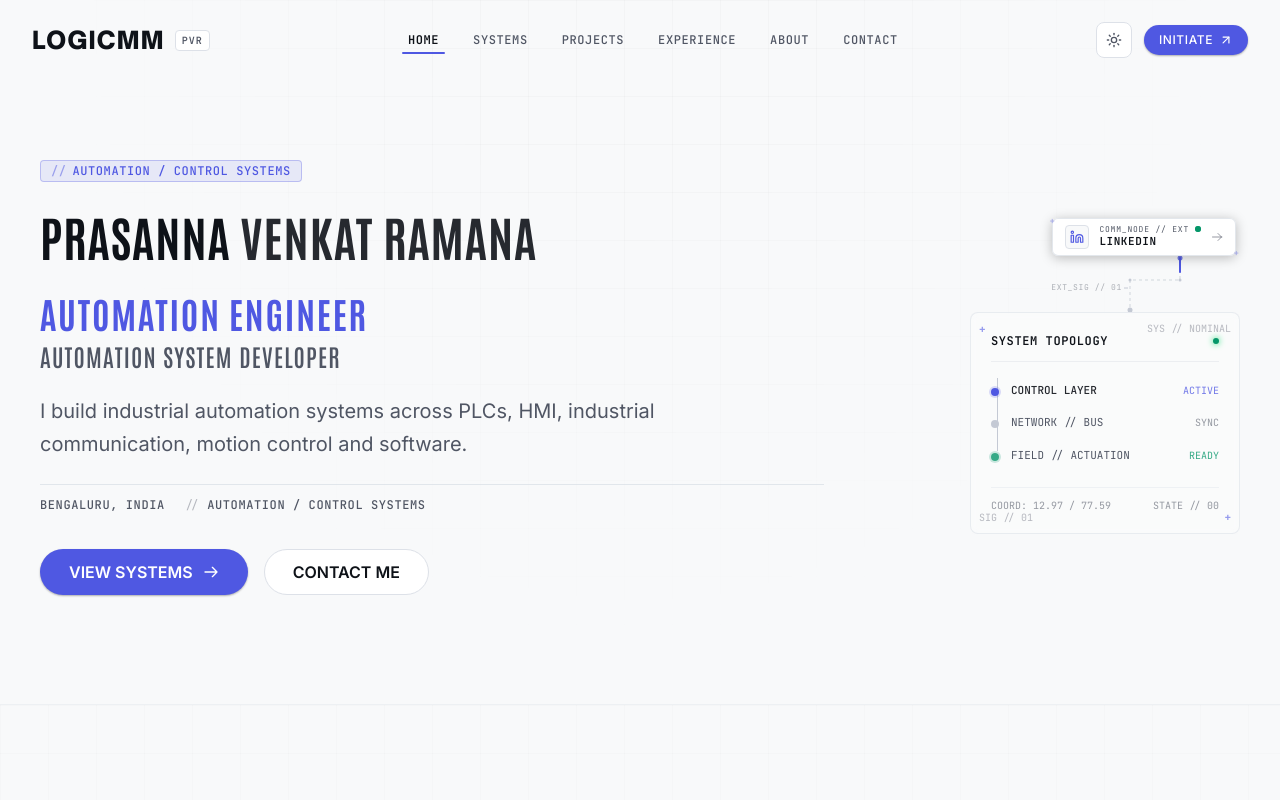
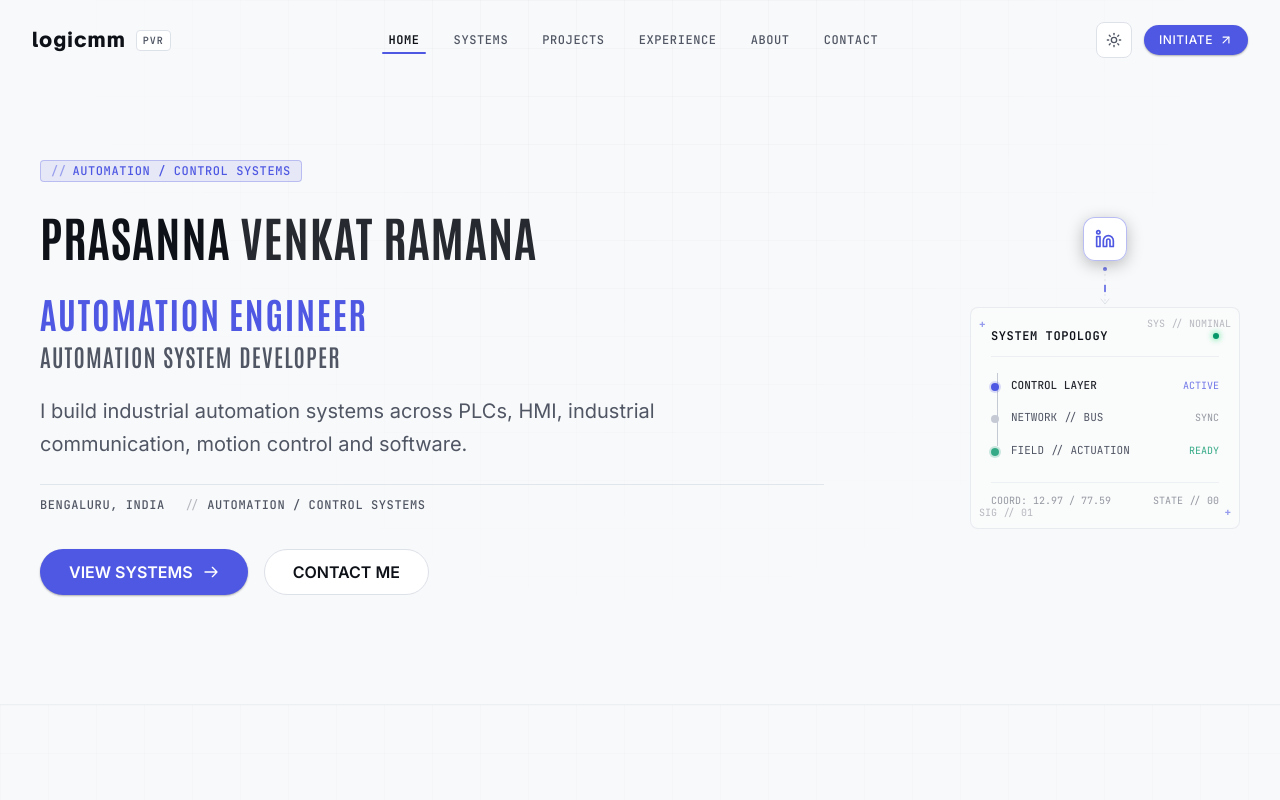
Before and after one commit to hariprasadalagesan/pvr, a React (Vite) app: page / in a window 1280 px wide. Shown: the top 800 px of the page. Built offline with nearby package versions, Linux system fonts and the light colour scheme.

Commit message:
fix(brand): lowercase logicmm navbar logo and add floating lottie-style linkedin animation

```diff
--- a/src/components/navigation/Navbar.tsx
+++ b/src/components/navigation/Navbar.tsx
@@ -102,15 +102,15 @@ export const Navbar: React.FC = () => {
         }`}
       >
         <div className="max-w-7xl mx-auto px-4 sm:px-6 lg:px-8 h-16 sm:h-20 flex items-center justify-between gap-4">
-          {/* Brand Monogram & Logotype (Open Sauce One Black font ONLY for LOGICMM) */}
+          {/* Brand Monogram & Logotype (Open Sauce One Black font ONLY for logicmm) */}
           <Link
             to="/"
             className="flex items-center gap-2.5 group focus-visible:outline-2 focus-visible:outline-accent focus-visible:outline-offset-2 rounded select-none"
             aria-label="LogicMM Home"
           >
             <div className="flex items-center gap-2 sm:gap-2.5">
-              <span className="font-logo text-xl sm:text-2xl font-black tracking-wider text-foreground group-hover:text-accent transition-colors">
-                LOGICMM
+              <span className="font-logo text-lg sm:text-xl font-black tracking-wider text-foreground group-hover:text-accent transition-colors">
+                logicmm
               </span>
               <span className="px-1.5 py-0.5 rounded border border-border bg-surface font-mono text-[9px] sm:text-[10px] text-foreground-muted tracking-widest uppercase font-semibold">
                 PVR
--- a/src/sections/hero/HeroSection.tsx
+++ b/src/sections/hero/HeroSection.tsx
@@ -25,7 +25,7 @@ export const HeroSection: React.FC = () => {
   const containerVariants: Variants = getSectionVariants(shouldReduceMotion);
   const itemVariants: Variants = getItemVariants(shouldReduceMotion);
 
-  // Reusable Engineering Signal Node for LinkedIn
+  // Floating Lottie-Style Animated LinkedIn Element
   const linkedInNode = (
     <motion.a
       href={profileData.linkedIn}
@@ -36,59 +36,23 @@ export const HeroSection: React.FC = () => {
       onMouseLeave={() => setIsLinkedInHovered(false)}
       onFocus={() => setIsLinkedInHovered(true)}
       onBlur={() => setIsLinkedInHovered(false)}
-      whileHover={shouldReduceMotion ? undefined : { y: -2, scale: 1.02 }}
-      whileTap={shouldReduceMotion ? undefined : { scale: 0.98 }}
-      className="group relative inline-flex items-center gap-2.5 px-3 py-1.5 rounded-md border border-border/80 bg-surface/90 hover:bg-surface hover:border-accent/60 transition-all duration-200 font-mono text-xs focus-visible:outline-2 focus-visible:outline-accent focus-visible:outline-offset-2 select-none shadow-[0_2px_12px_rgba(0,0,0,0.25)] cursor-pointer"
+      animate={
+        shouldReduceMotion
+          ? { y: 0 }
+          : {
+              y: [0, -6, 0],
+              transition: {
+                duration: 2.8,
+                repeat: Infinity,
+                ease: 'easeInOut',
+              },
+            }
+      }
+      whileHover={shouldReduceMotion ? undefined : { y: -8, scale: 1.08 }}
+      whileTap={shouldReduceMotion ? undefined : { scale: 0.94 }}
+      className="group relative inline-flex items-center justify-center w-11 h-11 rounded-xl border border-accent/40 bg-surface/90 hover:bg-surface hover:border-accent text-accent shadow-[0_4px_16px_rgba(0,0,0,0.25)] hover:shadow-[0_0_20px_rgba(14,165,233,0.35)] transition-colors duration-200 focus-visible:outline-2 focus-visible:outline-accent focus-visible:outline-offset-2 select-none cursor-pointer"
     >
-      {/* Precision corner registration ticks */}
-      <span
-        className="absolute -top-1 -left-1 text-[9px] font-mono text-accent/50 group-hover:text-accent select-none pointer-events-none transition-colors"
-        aria-hidden="true"
-      >
-        +
-      </span>
-      <span
-        className="absolute -bottom-1 -right-1 text-[9px] font-mono text-accent/50 group-hover:text-accent select-none pointer-events-none transition-colors"
-        aria-hidden="true"
-      >
-        +
-      </span>
-
-      {/* LinkedIn Icon in technical port enclosure */}
-      <div className="relative flex items-center justify-center w-6 h-6 rounded border border-border bg-background group-hover:border-accent/60 transition-colors">
-        <LinkedInIcon className="w-3.5 h-3.5 text-accent transition-transform duration-200 group-hover:scale-110" />
-      </div>
-
-      {/* Technical Port & Protocol Identifier */}
-      <div className="flex flex-col text-left">
-        <div className="flex items-center gap-1.5 leading-none">
-          <span className="text-[8px] text-foreground-muted tracking-widest uppercase font-mono">
-            COMM_NODE // EXT
-          </span>
-          {/* Subtle live indicator */}
-          <span className="relative flex h-1.5 w-1.5" aria-hidden="true">
-            {!shouldReduceMotion && (
-              <span className="animate-ping absolute inline-flex h-full w-full rounded-full bg-success opacity-75" />
-            )}
-            <span className="relative inline-flex rounded-full h-1.5 w-1.5 bg-success" />
-          </span>
-        </div>
-        <span className="text-[11px] font-mono tracking-wider font-semibold text-foreground group-hover:text-accent transition-colors leading-tight mt-0.5">
-          LINKEDIN
-        </span>
-      </div>
-
-      {/* External outbound signal indicator */}
-      <svg
-        className="w-3 h-3 text-foreground-muted/60 group-hover:text-accent group-hover:translate-x-0.5 group-hover:-translate-y-0.5 transition-all duration-200"
-        fill="none"
-        viewBox="0 0 24 24"
-        stroke="currentColor"
-        strokeWidth={2}
-        aria-hidden="true"
-      >
-        <path strokeLinecap="round" strokeLinejoin="round" d="M14 5l7 7m0 0l-7 7m7-7H3" />
-      </svg>
+      <LinkedInIcon className="w-5 h-5 text-accent transition-transform duration-200 group-hover:scale-110" />
     </motion.a>
   );
 
@@ -216,88 +180,89 @@ export const HeroSection: React.FC = () => {
             </motion.div>
           </motion.div>
 
-          {/* Desktop Right Column: Floating LinkedIn Signal Node + Animated SVG Connection + System Topology */}
-          <div className="hidden lg:flex lg:col-span-4 flex-col items-end justify-center relative select-none">
-            {/* 1. Floating LinkedIn Signal Node (Top-Right of Hero Composition) */}
+          {/* Desktop Right Column: Floating LinkedIn Animation + Subordinated Connection + System Topology */}
+          <div className="hidden lg:flex lg:col-span-4 flex-col items-center justify-center relative select-none w-full max-w-[270px] ml-auto">
+            {/* 1. Floating LinkedIn Animation (Top-Right of Hero Composition) */}
             <motion.div
               initial={shouldReduceMotion ? { opacity: 1 } : { opacity: 0, y: -12 }}
               animate={{ opacity: 1, y: 0 }}
               transition={{ duration: 0.5, delay: 0.2 }}
-              className="relative z-20 mr-1"
+              className="relative z-20"
             >
               {linkedInNode}
             </motion.div>
 
-            {/* 2. Technical Animated SVG Signal Path (Connects LinkedIn Node down into System Topology) */}
+            {/* 2. Thin Restrained Signal Line (Subordinate connection down into System Topology) */}
             <div
-              className="w-full max-w-[270px] h-14 relative flex justify-end pointer-events-none"
+              className="w-full h-10 relative flex items-center justify-center pointer-events-none"
               aria-hidden="true"
             >
               <svg
                 className="w-full h-full overflow-visible"
-                viewBox="0 0 270 56"
+                viewBox="0 0 270 40"
                 fill="none"
                 xmlns="http://www.w3.org/2000/svg"
               >
-                {/* Terminal Junction Markers */}
-                <circle cx="210" cy="2" r="2.5" fill="var(--color-accent)" fillOpacity="0.8" />
-                <circle cx="160" cy="54" r="2.5" fill="var(--color-border-strong)" />
-                <circle cx="210" cy="24" r="1.5" fill="var(--color-border-strong)" />
-                <circle cx="160" cy="24" r="1.5" fill="var(--color-border-strong)" />
+                {/* Top Junction Marker */}
+                <circle cx="135" cy="2" r="2" fill="var(--color-accent)" fillOpacity="0.8" />
 
-                {/* Base Schematic Trace (Dashed Industrial Line) */}
-                <path
-                  d="M 210 2 L 210 24 L 160 24 L 160 54"
+                {/* Base Schematic Trace (Thin Restrained Line) */}
+                <line
+                  x1="135"
+                  y1="2"
+                  x2="135"
+                  y2="36"
                   stroke="var(--color-border-strong)"
-                  strokeWidth="1.5"
-                  strokeDasharray="3 3"
+                  strokeWidth="1"
+                  strokeDasharray="2 3"
                   className={
                     isLinkedInHovered
                       ? 'stroke-accent/70 transition-colors duration-200'
-                      : 'opacity-50 transition-colors duration-200'
+                      : 'opacity-40 transition-colors duration-200'
                   }
                 />
 
-                {/* Animated Signal Packet (Simulates industrial telemetry data moving along the line) */}
+                {/* Animated Signal Packet */}
                 {!shouldReduceMotion && (
-                  <motion.path
-                    d="M 210 2 L 210 24 L 160 24 L 160 54"
+                  <motion.line
+                    x1="135"
+                    y1="2"
+                    x2="135"
+                    y2="36"
                     stroke="var(--color-accent)"
-                    strokeWidth="2"
+                    strokeWidth="1.5"
                     strokeLinecap="round"
-                    strokeDasharray="14 110"
+                    strokeDasharray="6 30"
                     animate={{
-                      strokeDashoffset: [124, 0]
+                      strokeDashoffset: [36, 0],
                     }}
                     transition={{
-                      duration: 2.2,
+                      duration: 2,
                       repeat: Infinity,
-                      ease: 'easeInOut',
-                      repeatDelay: 1.4
+                      ease: 'linear',
                     }}
                   />
                 )}
 
-                {/* Telemetry Channel Notation */}
-                <text
-                  x="152"
-                  y="34"
-                  textAnchor="end"
-                  fill="var(--color-foreground-muted)"
-                  fillOpacity="0.45"
-                  fontSize="8"
-                  fontFamily="JetBrains Mono, monospace"
-                  letterSpacing="0.08em"
-                >
-                  EXT_SIG // 01
-                </text>
-                <path d="M 154 32 L 158 32" stroke="var(--color-border-strong)" strokeWidth="1" />
+                {/* Terminal Downward Arrow Indicator into System Topology */}
+                <path
+                  d="M 131 32 L 135 37 L 139 32"
+                  stroke="var(--color-border-strong)"
+                  strokeWidth="1"
+                  strokeLinecap="round"
+                  strokeLinejoin="round"
+                  className={
+                    isLinkedInHovered
+                      ? 'stroke-accent transition-colors duration-200'
+                      : 'opacity-50 transition-colors duration-200'
+                  }
+                />
               </svg>
             </div>
 
             {/* 3. Existing System Topology Card (Subordinate Technical Visualization) */}
             <div
-              className="relative w-full max-w-[270px] p-5 rounded-lg border border-border/60 bg-surface/30 backdrop-blur-xs font-mono text-[11px] text-foreground-muted pointer-events-none"
+              className="relative w-full p-5 rounded-lg border border-border/60 bg-surface/30 backdrop-blur-xs font-mono text-[11px] text-foreground-muted pointer-events-none"
               aria-hidden="true"
             >
               {/* Corner coordinate markings */}
```
